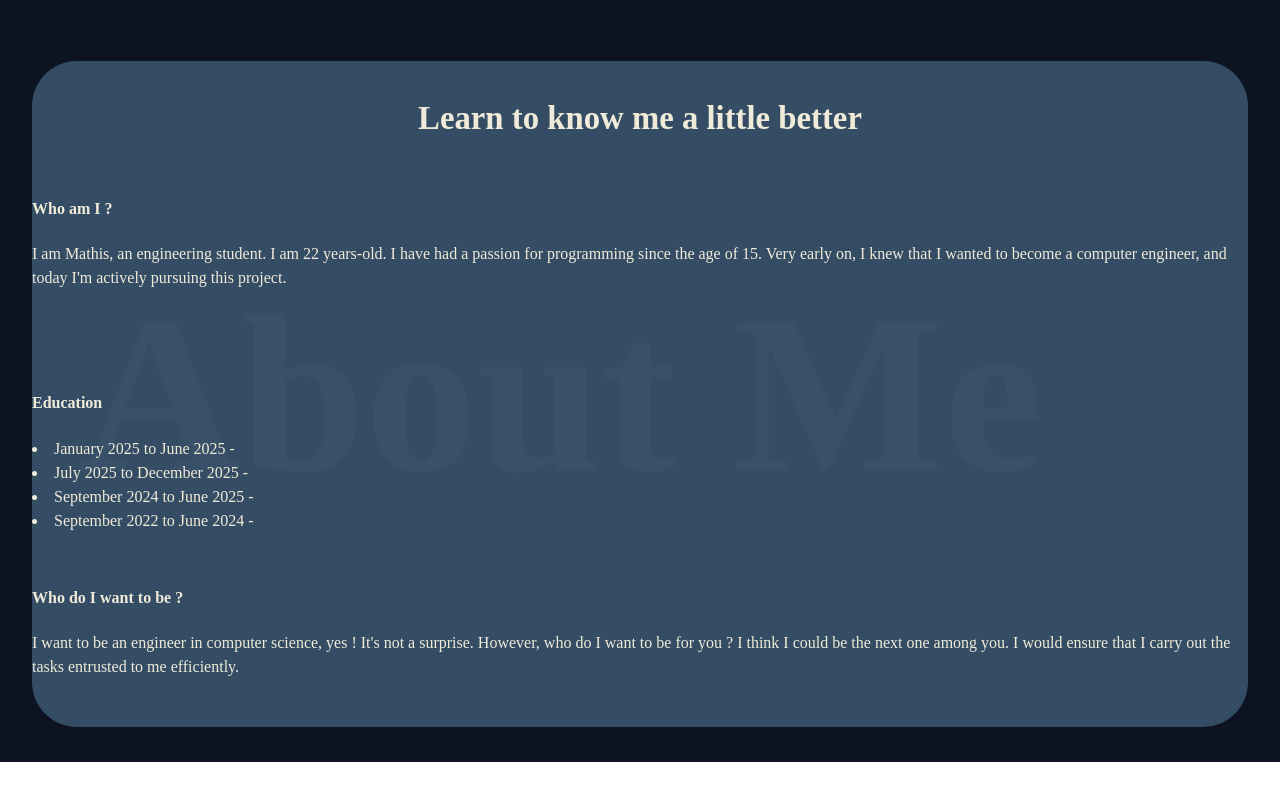
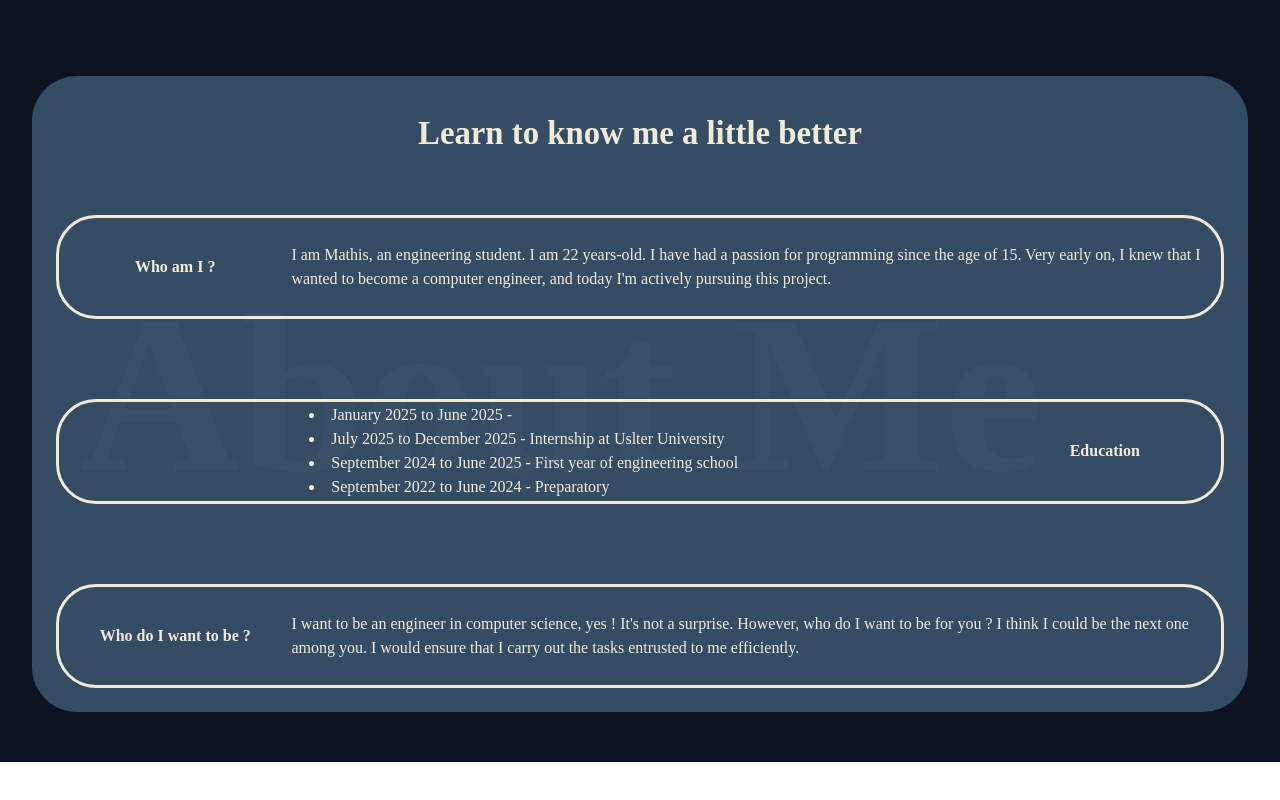
Before and after one commit to MathisDS15/Portfolio-Mathis-DA-SILVA-With-React, a React (Vite) app: page / in a window 1280 px wide. Shown: the part 838-1638 px from the top of the page. Built offline with nearby package versions, Linux system fonts and the light colour scheme.

Commit message:
I continued the style for my about page.

```diff
--- a/src/components/About/About.css
+++ b/src/components/About/About.css
@@ -50,17 +50,54 @@
 .about-subbox-card-1,
 .about-subbox-card-2,
 .about-subbox-card-3 {
-    border: #F0EBD8;
+    border: #F0EBD8 solid;
     border-radius: 40px;
+    margin: 1.5rem;
+}
+
+.about-subbox-card-1,
+.about-subbox-card-2,
+.about-subbox-card-3 {
+
 }
 
 .about-subbox-card-1,
 .about-subbox-card-3 {
-
+    display: grid;
+    grid-template-columns: 0.75fr 3fr;
 }
 
 .about-subbox-card-2 {
+    display: grid;
+    grid-template-columns: 3fr 0.75fr;
+}
 
+.about-card-1-title,
+.about-card-3-title {
+    justify-content: center;
+    align-items: center;
+    text-align: center;
+    margin: 1rem;
+}
+
+.about-card-2-title {
+    justify-content: center;
+    align-items: center;
+    text-align: center;
+    margin: 1rem;
+}
+
+.about-card-1-text,
+.about-card-3-text {
+    justify-content: center;
+    align-items: center;
+    margin: auto;
+}
+
+.about-card-2-text {
+    justify-content: center;
+    align-items: center;
+    margin: auto;
 }
 
 .about-subbox-card-1 h4,
--- a/src/components/About/About.jsx
+++ b/src/components/About/About.jsx
@@ -14,7 +14,10 @@ function About () {
                     </div>
                     <div className="about-grid-subbox">
                         <div className="about-subbox-card-1">
+                            <div className="about-card-1-title">
                                 <h4>Who am I ?</h4>
+                            </div>
+                            <div className="about-card-1-text">
                                 <p>
                                     I am Mathis, an engineering student. I am 22 years-old.
                                     I have had a passion for programming since the age of 15.
@@ -22,15 +25,23 @@ function About () {
                                     and today I'm actively pursuing this project.
                                 </p>
                             </div>
+                        </div>
                         <div className="about-subbox-card-2">
+                            <div className="about-card-2-text">
+                                <li>January 2025 to June 2025 - </li>
+                                <li>July 2025 to December 2025 - Internship at Uslter University</li>
+                                <li>September 2024 to June 2025 - First year of engineering school</li>
+                                <li>September 2022 to June 2024 - Preparatory </li>
+                            </div>
+                            <div className="about-card-2-title">
                                 <h4>Education</h4>
-                            <li>January 2025 to June 2025 - </li>
-                            <li>July 2025 to December 2025 - </li>
-                            <li>September 2024 to June 2025 - </li>
-                            <li>September 2022 to June 2024 - </li>
+                            </div>
                         </div>
                         <div className="about-subbox-card-3">
+                            <div className="about-card-3-title">
                                 <h4>Who do I want to be ?</h4>
+                            </div>
+                            <div className="about-card-3-text">
                                 <p>
                                     I want to be an engineer in computer science, yes !
                                     It's not a surprise. However, who do I want to be for
@@ -42,6 +53,7 @@ function About () {
                     </div>
                 </div>
             </div>
+        </div>
     )
 }
 
```
Lines whose indentation alone changed are shown as unchanged.
